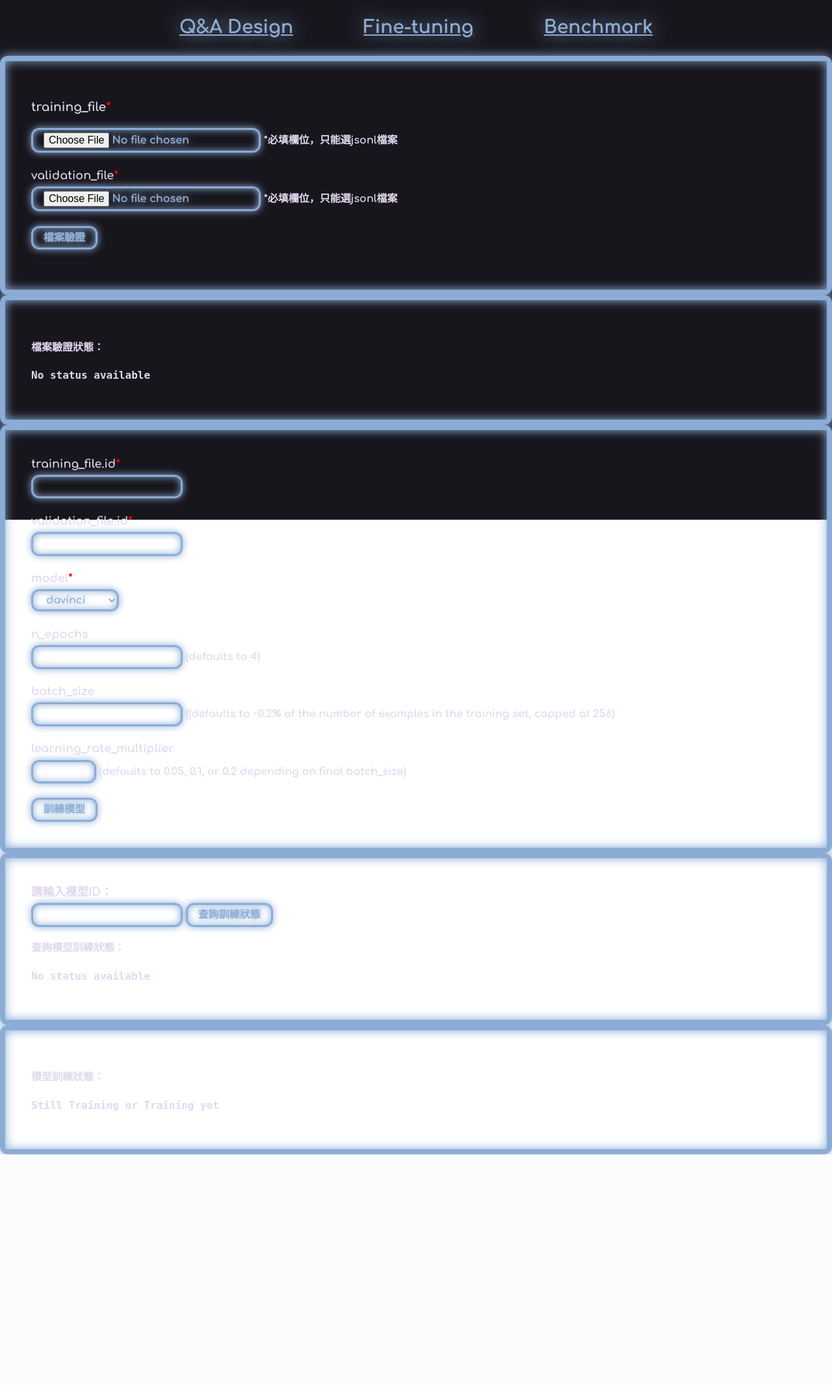
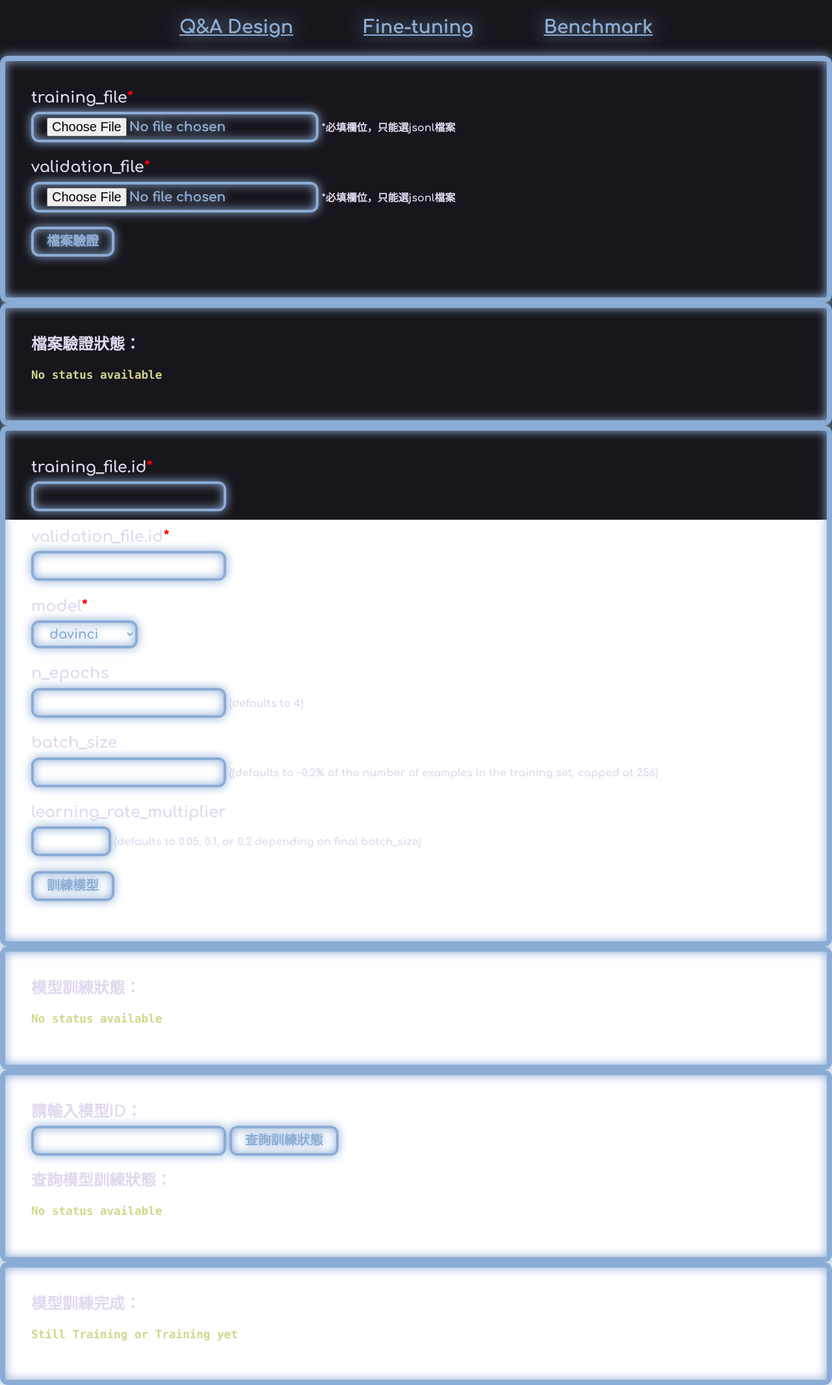
Before and after one commit to RoboRate/TuningTitans, a Flask app: page /finetuning in a window 1280 px wide. Shown: the whole page at 65% size. Before the commit the page ends 1777 px from the top, so only its background shows below. Run offline with Flask 2, Linux system fonts and the light colour scheme; the visitor is signed in with stand-in values (Sample User, id 1).

Commit message:
feat:Update api2 view
1.更新API2網頁回傳樣式

issues:40#issue-1856065590

```diff
--- a/app.py
+++ b/app.py
@@ -74,6 +74,7 @@ def index():
                         file.write(json.dumps(item, ensure_ascii=False) + '\n')
 
                 previewData = result
+                atexit.register(cleanup)
     return render_template("index.html", previewData=previewData, filePath=filePath)
 
 uploads=None
@@ -146,13 +147,13 @@ def train_model():
         learning_rate_multiplier=learning_rate_multiplier
     )
 
-    model_status = {
+    modelTrainingResult = {
         "fine_tuned_model": model_info["fine_tuned_model"],
         "model_id": model_info["id"],
         "status": model_info["status"]
     }
 
-    return render_template("api2.html", status=None, model_status=model_status)
+    return render_template("api2.html", status=None, modelTrainingResult=modelTrainingResult)
 
 
 @app.route("/get_model_status", methods=["GET"])
--- a/static/css/neon.css
+++ b/static/css/neon.css
@@ -5,6 +5,8 @@
   --ina-orange: #f29a30;
   --inai-purple: #e1d8ef;
   --neon-pink: rgb(139, 172, 213);
+  --neon-yellow: rgb(212, 213, 139);
+
 }
 *,
 *::before,
@@ -67,6 +69,11 @@ a {
   text-shadow: 0 0 0em hsl(0 0% 100%/0.5),
   0 0 1em currentColor;
 }
+pre {
+  font-family: Consolas,monospace;
+  font-size: 1.1rem;
+  color: var(--neon-yellow);
+}
 
 p {
   font-size: 1.1rem;
@@ -84,7 +91,7 @@ p {
 
 label {
   display: flex;
-  font-size: 1.1rem;
+  font-size: 1.5rem;
   align-items: center;
   margin-bottom: .3rem;
 }
@@ -178,7 +185,7 @@ form {
 }
 
 #submit {
-  font-size: 1rem;
+  font-size: 1.25rem;
   font-weight: 800;
   color: var(--neon-pink);
   border: var(--neon-pink) 0.2em solid;
--- a/templates/api2.html
+++ b/templates/api2.html
@@ -10,7 +10,6 @@
   />
   <title>Fine-tuning Model</title>
   <link rel="stylesheet" href="{{ url_for('static', filename='/css/neon.css') }}" />
-  <link rel="icon" href="images/dog.png">
 </head>
 <body>
   <h2 class="center">
@@ -19,7 +18,7 @@
     <a href="/benchmark">Benchmark</a>
   </h2>
   <form action="/finetuning" method="post" enctype="multipart/form-data">
-    <h3 for="training_file">training_file<span style="color:red">*</span></h3>
+    <label for="training_file">training_file<span style="color:red">*</span></label>
     <input id="submit" type="file" name="training_file" accept=".jsonl" required />
     <span>*必填欄位，只能選jsonl檔案</span><br>
     <br>
@@ -31,8 +30,9 @@
     <br>
     <br>
   </form>
+
   <form>
-    <h4>檔案驗證狀態：</h4>
+    <label id="modelFinish">檔案驗證狀態：</label>
     {% if status %}
       <pre>{{ status.get('training_file_status', 'No status available') }}</pre>
       <pre>{{ status.get('validation_file_status', 'No status available') }}</pre>
@@ -40,8 +40,8 @@
       <pre>No status available</pre>
     {% endif %}
   </form>
+
   <form action="/train_model" method="post">
-
     <label for="training_file">training_file.id<span style="color:red">*</span></label>
     <input id="submit" type="text" name="training_file"  />
     <br>
@@ -71,20 +71,36 @@
     <span>(defaults to 0.05, 0.1, or 0.2 depending on final batch_size)</span><br>
     <br>
     <input id="submit" type="submit" value="訓練模型" />
+    <br>
+    <br>
   </form>
+
+    <form>
+    <label>模型訓練狀態：</label>
+    {% if modelTrainingResult %}
+      <pre>{{ modelTrainingResult }}</pre>
+    {% else %}
+      <pre>No status available</pre>
+    {% endif %}
+    </form>
+  </form>
+
   <form action="/get_model_status" method="get">
     <label for="model_id">請輸入模型ID：</label>
     <input id="submit"  type="text" name="model_id" required>
     <input id="submit" type="submit" value="查詢訓練狀態" />
-    <h4>查詢模型訓練狀態：</h4>
+    <br>
+    <br>
+    <label>查詢模型訓練狀態：</label>
     {% if model_status %}
       <pre>{{ model_status }}</pre>
     {% else %}
       <pre>No status available</pre>
     {% endif %}
   </form>
+
   <form>
-    <h4>模型訓練狀態：</h4>
+    <label>模型訓練完成：</label>
     {% if model_status and model_status.get('status') == 'succeeded' %}
         <pre>{{ model_status.get('result_files') }}</pre>
         {% for result_file in model_status.get('result_files', []) %}
--- a/templates/index.html
+++ b/templates/index.html
@@ -17,7 +17,7 @@
   </h3>
   <form action="/" method="post" enctype="multipart/form-data">
     <h3>Upoload file</h3>
-    <input id="submit" type="file" name="fileToUpload" accept=".txt" required />
+    <input id="submit" type="file" name="fileToUpload" accept=".csv, .txt" required />
     <input id="submit" type="submit"/>
   </form>
 
```
Also changed, not shown: 2 other files.
